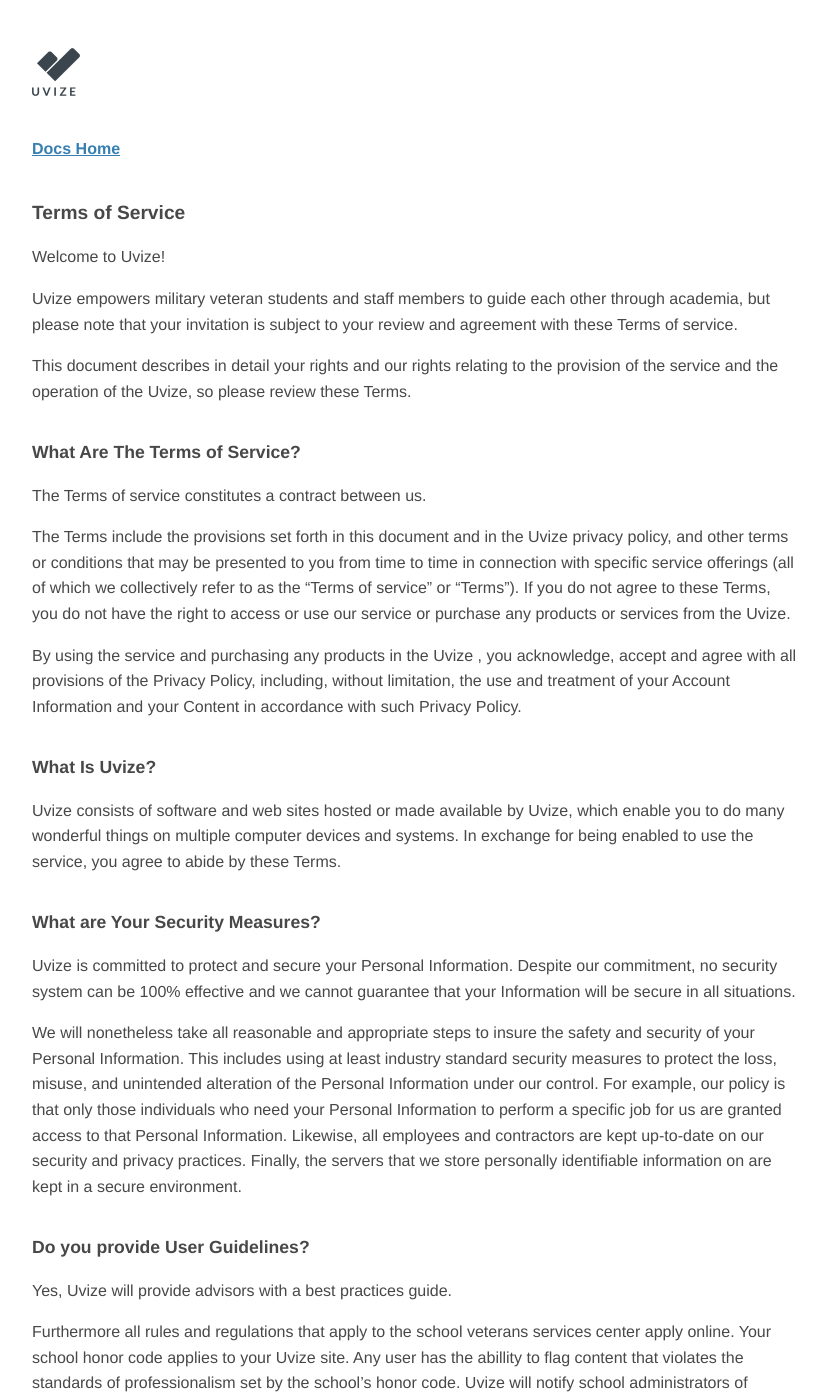
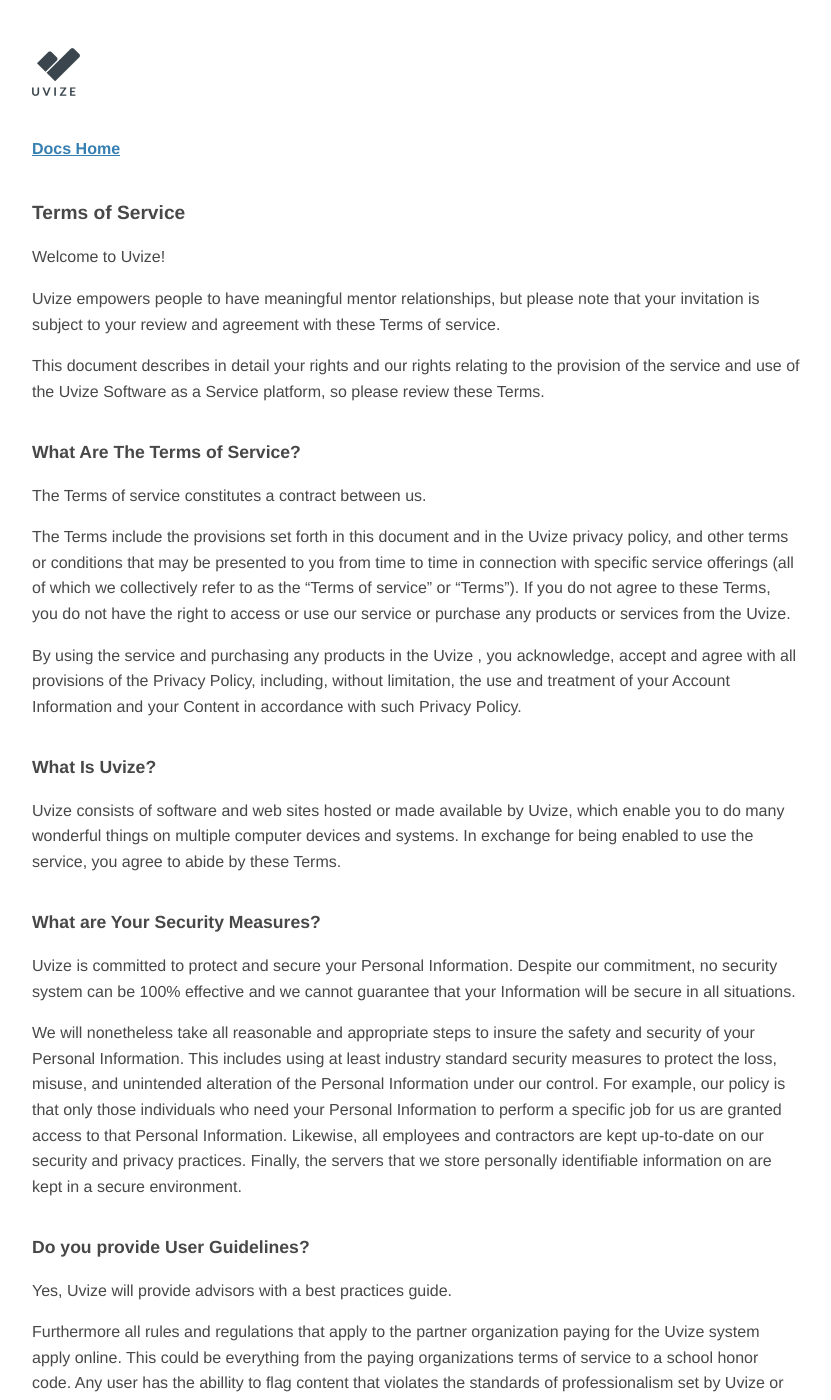
Before and after one commit to SonderMindOrg/uvize.github.io, a Jekyll site: the page built from terms.md, in a window 1280 px wide and 1400 px high. Shown: the whole window, without its empty margins (224-1055 px from the left). Built offline with Jekyll 4.4.1, drawn with Linux system fonts in a browser that asks for light colours; Markdown is read by kramdown in place of the engine named in the settings; some of the changed text lies outside the part shown.

Commit message:
Updated the Terms of Service to make more general
removed school specific verbiage and also updated the address.

```diff
--- a/terms.md
+++ b/terms.md
@@ -7,9 +7,9 @@
 
 Welcome to Uvize!
 
-Uvize empowers military veteran students and staff members to guide each other through academia, but please note that your invitation is subject to your review and agreement with these Terms of service.
+Uvize empowers people to have meaningful mentor relationships, but please note that your invitation is subject to your review and agreement with these Terms of service.
 
-This document describes in detail your rights and our rights relating to the provision of the service and the operation of the Uvize, so please review these Terms.
+This document describes in detail your rights and our rights relating to the provision of the service and use of the Uvize Software as a Service platform, so please review these Terms.
 
 
 ## What Are The Terms of Service?
@@ -37,7 +37,7 @@
 
 Yes, Uvize will provide advisors with a best practices guide.
 
-Furthermore all rules and regulations that apply to the school veterans services center apply online. Your school honor code applies to your Uvize site. Any user has the abillity to flag content that violates the standards of professionalism set by the school's honor code. Uvize will notify school administrators of flagged content to discuss course of action. School administrators also have the abillity to delete content that violates school honor code.
+Furthermore all rules and regulations that apply to the partner organization paying for the Uvize system apply online. This could be everything from the paying organizations terms of service to a school honor code. Any user has the abillity to flag content that violates the standards of professionalism set by Uvize or the partner organization. Uvize will notify administrators of flagged content to discuss the appropriate course of action.  In the meantime, while in review said content will be removed from view to prevent possibly offensive material from causing disturbances while the review process takes place. Administrators also have the abillity to delete content that they, in their sole disgression, deem inappropriate.
 
 
 ## Automatic Tracking
```
Also changed, not shown: other parts of terms.md (+3 -3 lines).
